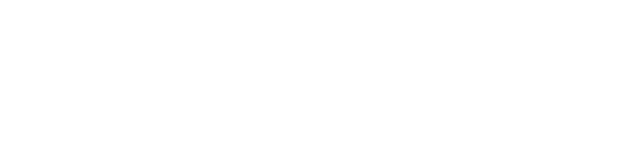
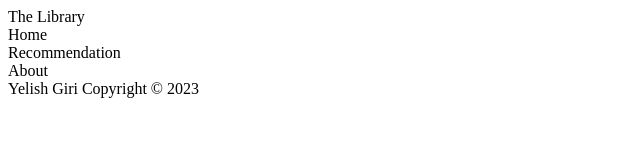
Before and after one commit to GrapeJuice11111/the-library-webapp, a plain HTML site: page index.html in a window 1280 px wide. Shown: the whole page, without its empty margins (0-640 px from the left). Drawn offline with Linux system fonts and the light colour scheme.

Commit message:
Create A Simple Layout In HTML Section For Library

```diff
--- a/index.html
+++ b/index.html
@@ -8,6 +8,22 @@
     <script src="javascript.js" defer></script>
 </head>
 <body>
+    <header>
+        <div>
+            The Library
+        </div>
+        <div>
+            <div>Home</div>
+            <div>Recommendation</div>
+            <div>About</div>
+        </div>
+    </header>
 
+    <footer>
+        Yelish Giri Copyright &#169; 2023
+    </footer>
+
+
+    </div>
 </body>
 </html>
```
